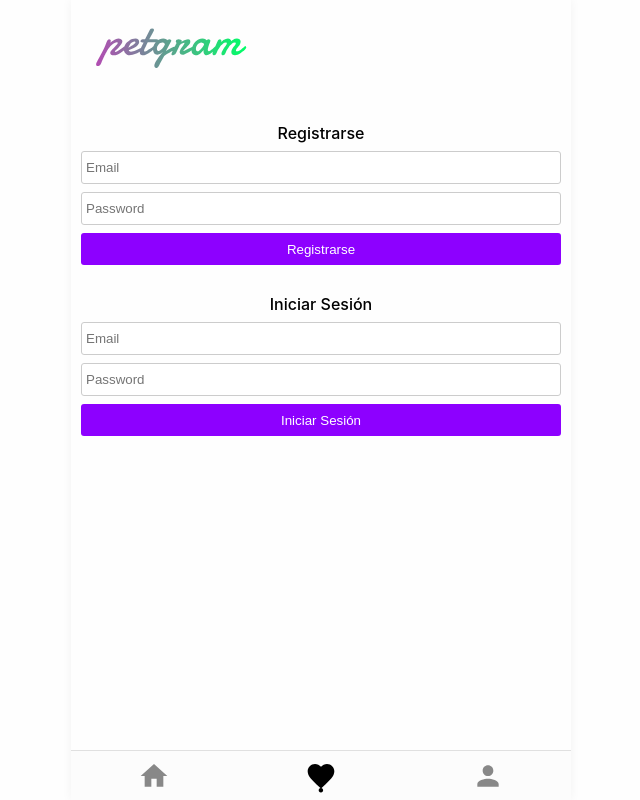
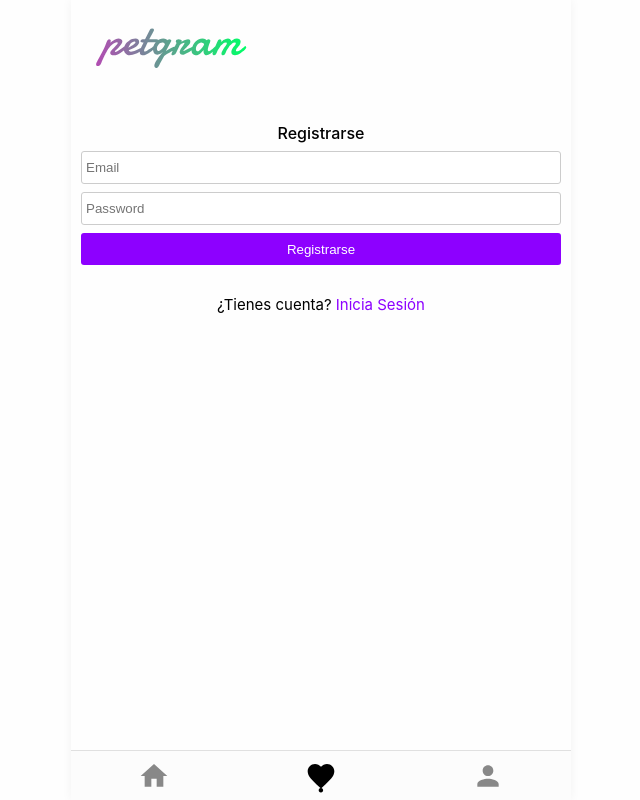
Before and after one commit to Nicocappabianca/petgram, a React app: page /favs in a window 1280 px wide. Shown: the whole page, without its empty margins (319-959 px from the left). Built offline with nearby package versions, Linux system fonts and the light colour scheme.

Commit message:
switch register/login

```diff
--- a/src/pages/NotRegisteredUser.js
+++ b/src/pages/NotRegisteredUser.js
@@ -1,16 +1,32 @@
-import React from 'react'
+import React, { useState } from 'react'
+import styled from 'styled-components'
 import Context from '../Context'
 import { UserForm } from '../components/UserForm'
 import { RegisterMutation } from '../container/RegisterMutation'
 import { LoginMutation } from '../container/LoginMutation'
 
-export const NotRegisteredUser = () => (
+export const NotRegisteredUser = () => {
+  const [register, setRegister] = useState(true);
+
+  const Text = styled.p`
+    text-align: center;
+    margin-top: 25px;
+    font-size: 15px;
+
+    span {
+      color: #8d00ff;
+      cursor: pointer;
+    }
+  `
+
+  return(
     <Context.Consumer>
       {
         ({ activateAuth }) => {
           return(
             <>
-            <RegisterMutation>
+              { register
+                ? <RegisterMutation>
                     {
                       (register, { data, loading, error }) => {
                         const onSubmit = ({ email, password }) => {
@@ -21,12 +37,17 @@ export const NotRegisteredUser = () => (
 
                         const errorMsg = error && 'Ocurrió un error.'
 
-                  return <UserForm onSubmit={onSubmit} disabled={loading} error={errorMsg} title="Registrarse" />
+                        return (
+                          <>
+                            <UserForm onSubmit={onSubmit} disabled={loading} error={errorMsg} title="Registrarse" />
+                            <Text>¿Tienes cuenta? <span role="button" onClick={() => setRegister(false)}>Inicia Sesión</span></Text>
+                          </>
+                        )
                       }
                     }
                   </RegisterMutation>
 
-            <LoginMutation>
+                : <LoginMutation>
                     {
                       (login, { data, loading, error }) => {
                         const onSubmit = ({ email, password }) => {
@@ -37,13 +58,20 @@ export const NotRegisteredUser = () => (
 
                         const errorMsg = error && 'Ocurrió un error.'
 
-                  return <UserForm onSubmit={onSubmit} disabled={loading} error={errorMsg} title="Iniciar Sesión" />
+                        return (
+                          <>
+                            <UserForm onSubmit={onSubmit} disabled={loading} error={errorMsg} title="Iniciar Sesión" />
+                            <Text>¿No tienes cuenta? <span role="button" onClick={() => setRegister(true)}>¡Registrate!</span></Text>
+                          </>
+                        )
                       }
                     }
                   </LoginMutation>
+              }
             </>
           )
         }
       }
     </Context.Consumer>
   )
+}
```
Lines whose indentation alone changed are shown as unchanged.
